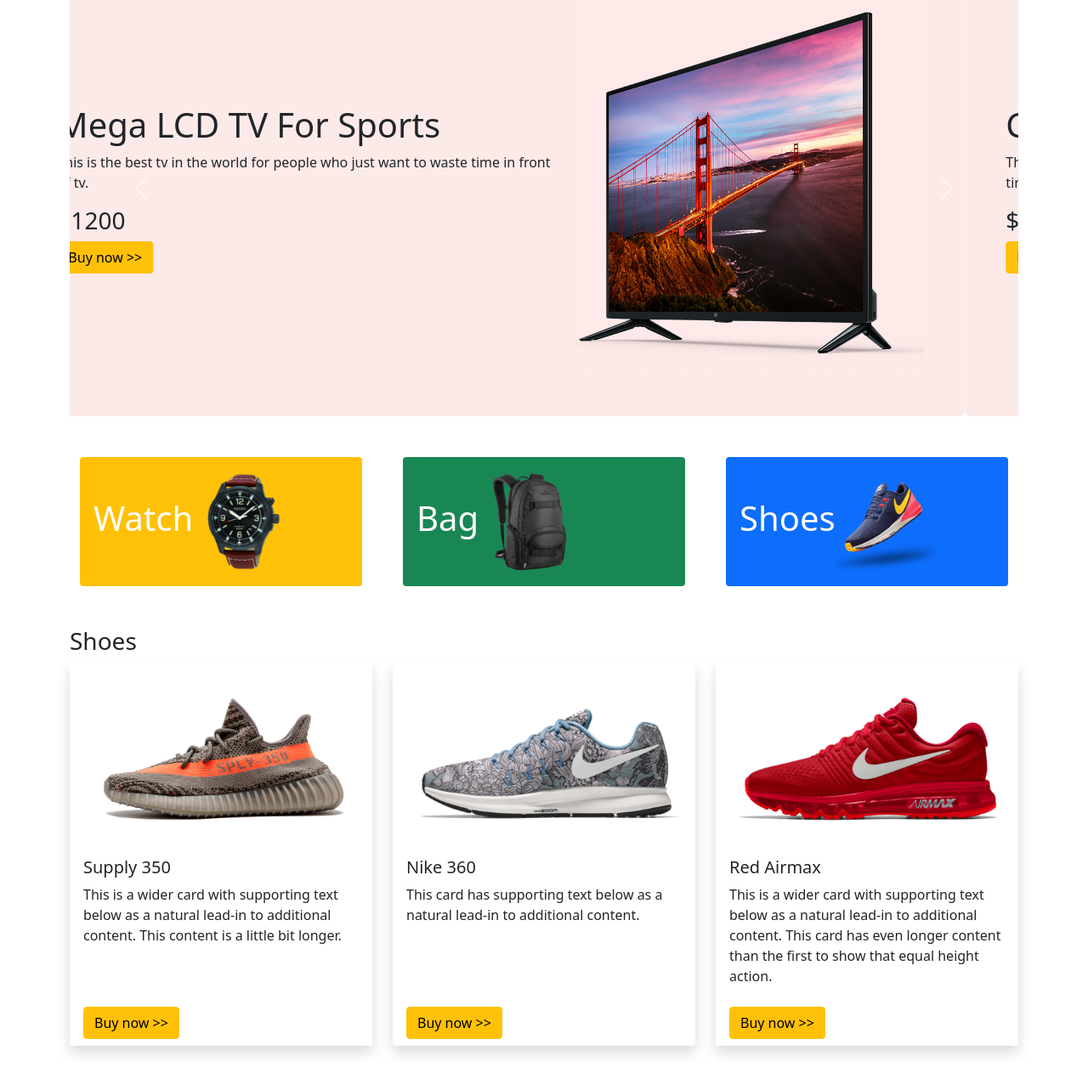
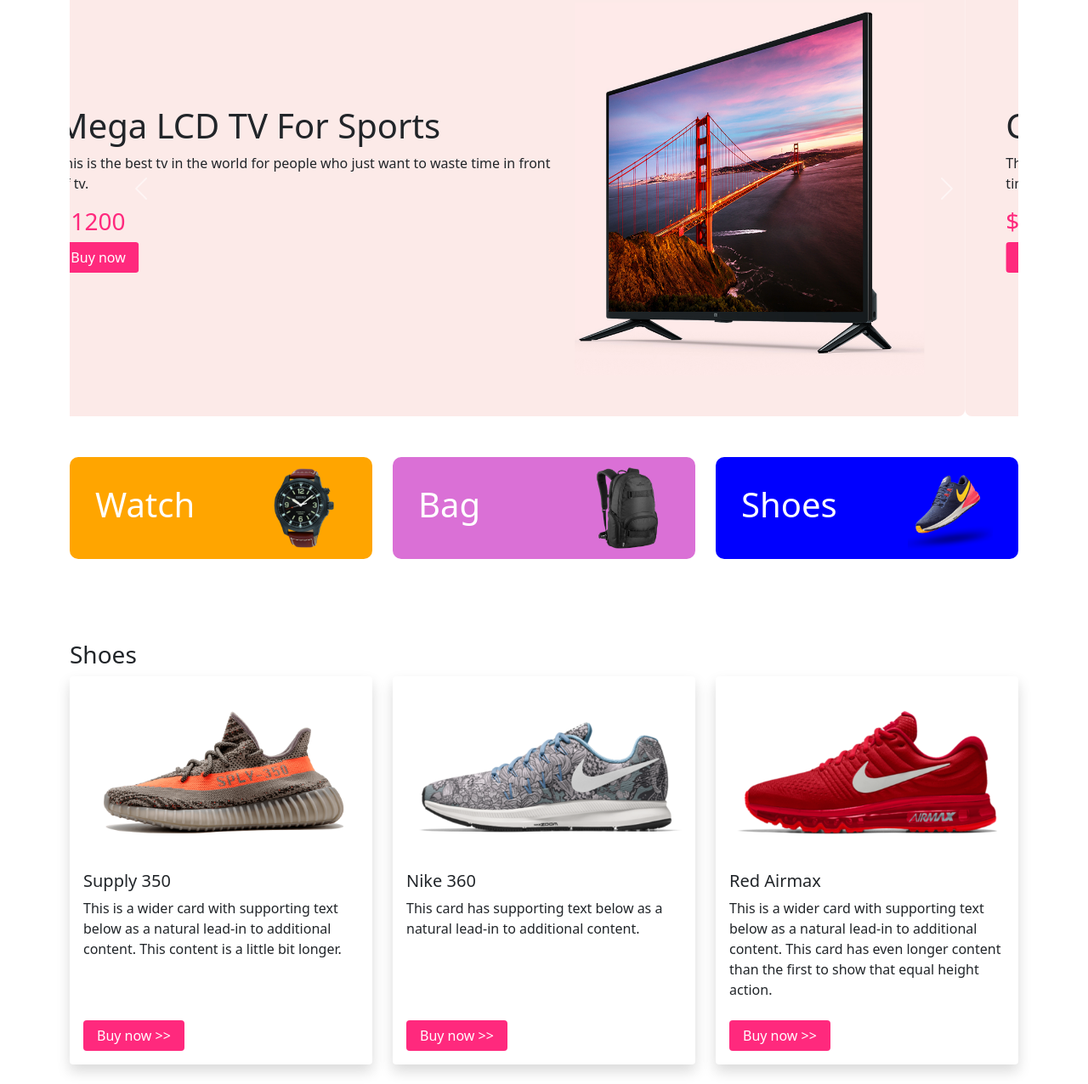
Before and after one commit to miyadhossain/panda-commerce-bootstrap, a plain HTML site: page index.html in a window 1280 px wide. Shown: the part 150-1426 px from the top of the page at 85% size. Drawn offline with nearby package versions, Linux system fonts and the light colour scheme.

Commit message:
all updated

```diff
--- a/css/style.css
+++ b/css/style.css
@@ -6,9 +6,35 @@
     border: 0;
 }
 .categories img {
-    width: 120px;
+    width: 100px;
 }
 .panda-slide .carousel-item {
     background-color: #FCEAE8;
     border-radius: 0.5em;
 }
+.button-carousel {
+    background-color: #FF297D;
+    padding: 5px 15px;
+}
+.cat-1 {
+    padding: 10px 30px;
+    background-color: orange;
+    border-radius: 10px;
+}
+.cat-2 {
+    padding: 10px 30px;
+    background-color: #DA70D6;
+    border-radius: 10px;
+}
+.cat-3 {
+    padding: 10px 30px;
+    background-color: #0000FF;
+    border-radius: 10px;
+}
+.footer-custom {
+    background-color: #FCEAE8;
+    border-radius: 10px;
+}
+.submit-btn {
+    background-color: #FF297D;
+}
--- a/index.html
+++ b/index.html
@@ -40,8 +40,8 @@
                         <div class="col-md-7">
                             <h1>Mega LCD TV For Sports</h1>
                             <p>This is the best tv in the world for people who just want to waste time in front of tv.</p>
-                            <h3>$1200</h3>
-                            <button class="btn btn-warning">Buy now >></button>
+                            <h3 style="color: #FF297D;">$1200</h3>
+                            <button class="btn button-carousel text-center text-white">Buy now</button>
                         </div>
                         <div class="col-md-5">
                             <img src="./images/banner-images/tv.png" class="d-block w-100" alt="...">
@@ -53,8 +53,8 @@
                         <div class="col-md-7">
                             <h1>Cool Dude Headphone</h1>
                             <p>This is the best headphone in the world for people who just want to waste time in front of funky world.</p>
-                            <h3>$420</h3>
-                            <button class="btn btn-warning">Buy now >></button>
+                            <h3 style="color: #FF297D;">$420</h3>
+                            <button class="btn button-carousel text-center text-white">Buy now</button>
                         </div>
                         <div class="col-md-5">
                             <img src="./images/banner-images/headphone.png" class="d-block w-100" alt="...">
@@ -66,7 +66,8 @@
                         <div class="col-md-7">
                             <h1>X-Box for your living room</h1>
                             <p>This is the best tv in the world for people who just want to waste time in front of tv.</p>
-                            <button class="btn btn-warning">Buy now >></button>
+                            <h3 style="color: #FF297D;">$600</h3>
+                            <button class="btn button-carousel text-center text-white">Buy now</button>
                         </div>
                         <div class="col-md-5">
                             <img src="./images/banner-images/xbox.png" class="d-block w-100" alt="...">
@@ -84,23 +85,23 @@
             </a>
         </div>
     </header>
-    <main class="container">
-        <section class="container overflow-hidden mt-5 categories">
-            <div class="row gx-5">
-                <div class="col">
-                    <div class="p-3 rounded bg-warning d-flex align-items-center">
+    <main class="container mt-5">
+        <section class="mt-5 categories">
+            <div class="row">
+                <div class="col-md-4 pb-3 pb-md-5">
+                    <div class="d-flex justify-content-between align-items-center cat-1">
                         <h1 class="text-white">Watch</h1>
                         <img src="./images/categories/watch.png" alt="">
                     </div>
                 </div>
-                <div class="col">
-                    <div class="p-3 rounded bg-success d-flex align-items-center">
+                <div class="col-md-4 pb-3 pb-md-5">
+                    <div class="d-flex justify-content-between align-items-center cat-2">
                         <h1 class="text-white">Bag</h1>
                         <img src="./images/categories/bag.png" alt="">
                     </div>
                 </div>
-                <div class="col">
-                    <div class="p-3 rounded bg-primary d-flex align-items-center">
+                <div class="col-md-4 pb-3 pb-md-5">
+                    <div class="d-flex justify-content-between align-items-center cat-3">
                         <h1 class="text-white">Shoes</h1>
                         <img src="./images/categories/shoes.png" alt="">
                     </div>
@@ -119,8 +120,8 @@
                             <p class="card-text">This is a wider card with supporting text below as a natural lead-in to
                                 additional content. This content is a little bit longer.</p>
                         </div>
-                        <div class="card-footer panda-card-footer">
-                            <div class="btn btn-warning">Buy now >></div>
+                        <div class="card-footer panda-card-footer mb-2">
+                            <div class="btn button-carousel text-white">Buy now >></div>
                         </div>
                     </div>
                 </div>
@@ -132,8 +133,8 @@
                             <p class="card-text">This card has supporting text below as a natural lead-in to additional
                                 content.</p>
                         </div>
-                        <div class="card-footer panda-card-footer">
-                            <div class="btn btn-warning">Buy now >></div>
+                        <div class="card-footer panda-card-footer mb-2">
+                            <div class="btn button-carousel text-white">Buy now >></div>
                         </div>
                     </div>
                 </div>
@@ -146,8 +147,8 @@
                                 additional content. This card has even longer content than the first to show that equal
                                 height action.</p>
                         </div>
-                        <div class="card-footer panda-card-footer">
-                            <div class="btn btn-warning">Buy now >></div>
+                        <div class="card-footer panda-card-footer mb-2">
+                            <div class="btn button-carousel text-white">Buy now >></div>
                         </div>
                     </div>
                 </div>
@@ -166,8 +167,8 @@
                             <p class="card-text">This is a wider card with supporting text below as a natural lead-in to
                                 additional content. This content is a little bit longer.</p>
                         </div>
-                        <div class="card-footer panda-card-footer">
-                            <div class="btn btn-warning">Buy now >></div>
+                        <div class="card-footer panda-card-footer mb-2">
+                            <div class="btn button-carousel text-white">Buy now >></div>
                         </div>
                     </div>
                 </div>
@@ -180,8 +181,8 @@
                             <p class="card-text">This card has supporting text below as a natural lead-in to additional
                                 content.</p>
                         </div>
-                        <div class="card-footer panda-card-footer">
-                            <div class="btn btn-warning">Buy now >></div>
+                        <div class="card-footer panda-card-footer mb-2">
+                            <div class="btn button-carousel text-white">Buy now >></div>
                         </div>
                     </div>
                 </div>
@@ -195,20 +196,20 @@
                                 additional content. This card has even longer content than the first to show that equal
                                 height action.</p>
                         </div>
-                        <div class="card-footer panda-card-footer">
-                            <div class="btn btn-warning">Buy now >></div>
+                        <div class="card-footer panda-card-footer mb-2">
+                            <div class="btn button-carousel text-white">Buy now >></div>
                         </div>
                     </div>
                 </div>
             </div>
         </section>
 
-        <section id="subscribe" style="height: 300px;" class="bg-secondary d-flex justify-content-center align-items-center mt-5">
+        <section id="subscribe" style="height: 300px;" class="footer-custom d-flex justify-content-center align-items-center mt-5">
             <div>
-                <h1>LET'S STAY IN TOUCH</h1>
-                <h6>Get updates on sales, specials and more</h6>
-                <input type="text" name="" id="" placeholder="Enter your email">
-                <button class="btn-warning">SUBMIT</button>
+                <h3>LET'S STAY IN TOUCH</h3>
+                <p class="text-secondary">Get updates on sales, specials and more</p>
+                <input class="form-control" type="text" name="" id="" placeholder="Enter your email">
+                <button class="btn submit-btn mt-3 text-white">SUBMIT</button>
             </div>
         </section>
     </main>
```
